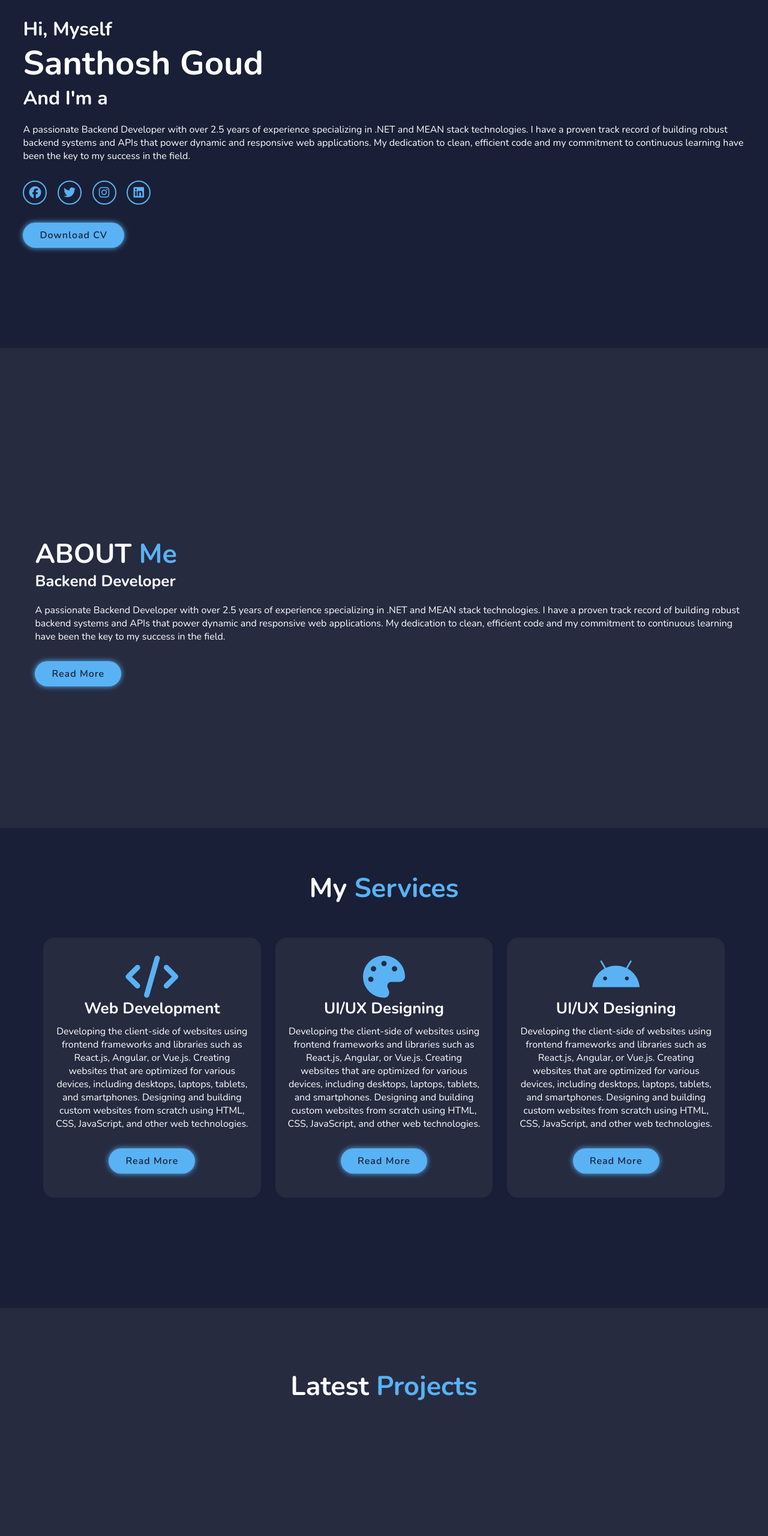
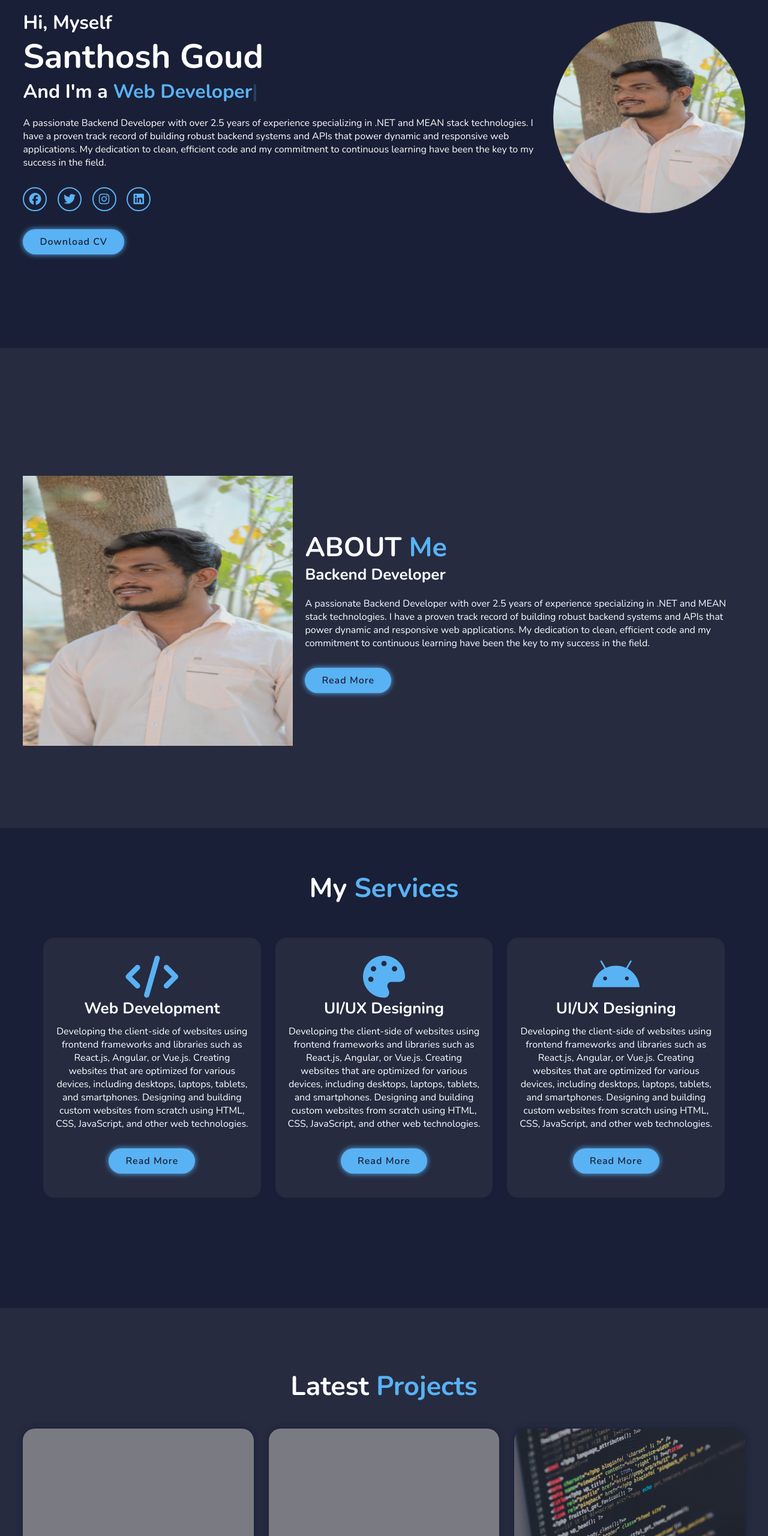
Before and after one commit to SanthoshGoud/Portfolio, a plain HTML site: page index.html in a window 1280 px wide. Shown: the part 220-2780 px from the top of the page at 60% size. Drawn offline with nearby package versions, Linux system fonts and the light colour scheme; the site is published under a folder, as on GitHub Pages, so addresses that start at the root find nothing.

Commit message:
Fix CSS and image paths in HTML

```diff
--- a/index.html
+++ b/index.html
@@ -47,17 +47,17 @@
                 <a href="#"><i class="fa-brands fa-instagram"></i></a>
                 <a href="#"><i class="fa-brands fa-linkedin"></i></a>
             </div>
-            <a href="/Resume/Resume.pdf" download class="btn">Download CV</a>
+            <a href="Resume/Resume.pdf" download class="btn">Download CV</a>
         </div>
         <div class="home-img">
-            <img src="/img/profile.png" alt="" style="border-radius: 50%;">
+            <img src="img/profile.png" alt="" style="border-radius: 50%;">
         </div>
     </section>
 
     <!--About Section Design-->
     <section id="about" class="about">
         <div class="about-img">
-            <img src="/img/profile.png" alt="" class="profile-img">
+            <img src="img/profile.png" alt="" class="profile-img">
         </div>
         <div class="about-content">
             <h2 class="heading">ABOUT <span>Me</span></h2>
@@ -124,7 +124,7 @@
 
         <div class="portfolio-container">
             <div class="portfolio-box">
-                <img src="/img/1.jpg" alt="">
+                <img src="img/1.jpg" alt="">
                 <div class="portfolio-layer">
                     <h4>MUTHOOT</h4>
                     <p>Developing the client-side of websites using frontend frameworks and libraries</p>
@@ -133,7 +133,7 @@
             </div>
 
             <div class="portfolio-box">
-                <img src="/img/2.jpg" alt="">
+                <img src="img/2.jpg" alt="">
                 <div class="portfolio-layer">
                     <h4>INNTACT</h4>
                     <p>Developing the client-side of websites using frontend frameworks and libraries</p>
@@ -142,7 +142,7 @@
             </div>
 
             <div class="portfolio-box">
-                <img src="/img/3.jpg" alt="">
+                <img src="img/3.jpg" alt="">
                 <div class="portfolio-layer">
                     <h4>CARE</h4>
                     <p>Developing the client-side of websites using frontend frameworks and libraries</p>
@@ -187,7 +187,7 @@
 <script src="https://unpkg.com/typed.js@2.1.0/dist/typed.umd.js"></script>
 
 <!-- Main JS Code -->
-<script src="/Js/Script.js"></script>
+<script src="Js/Script.js"></script>
 
 </body>
 
```
